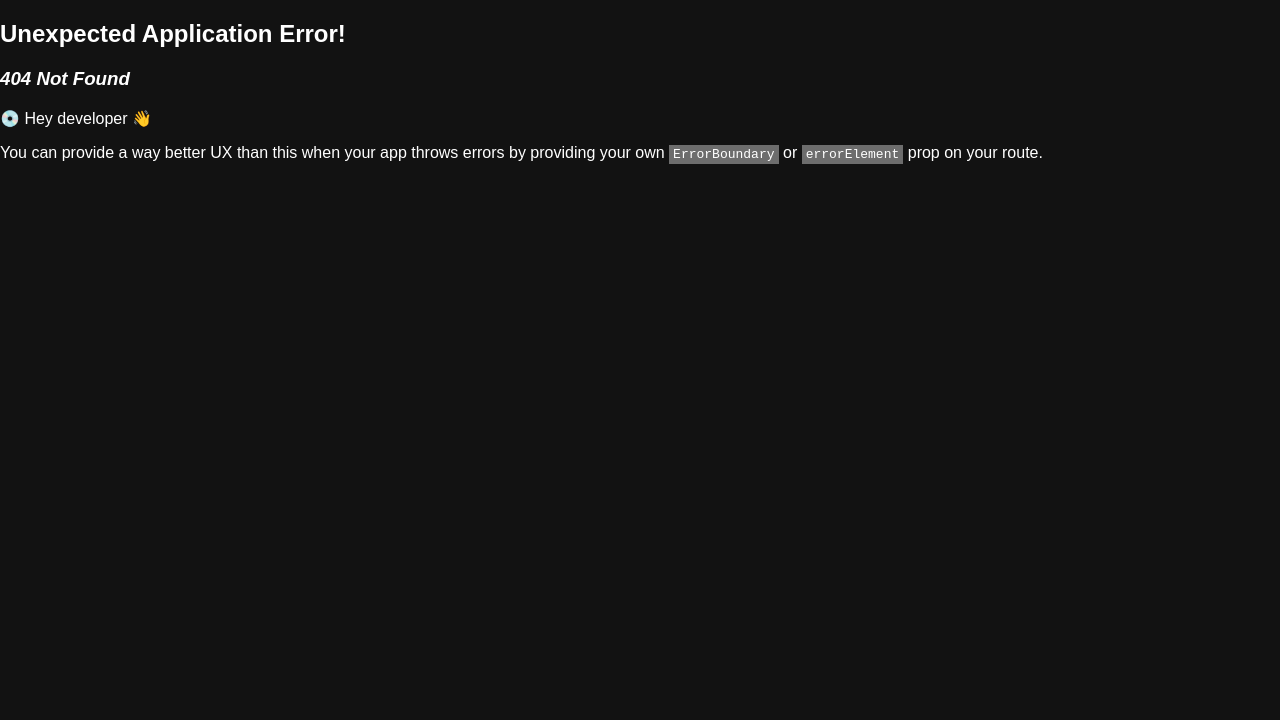
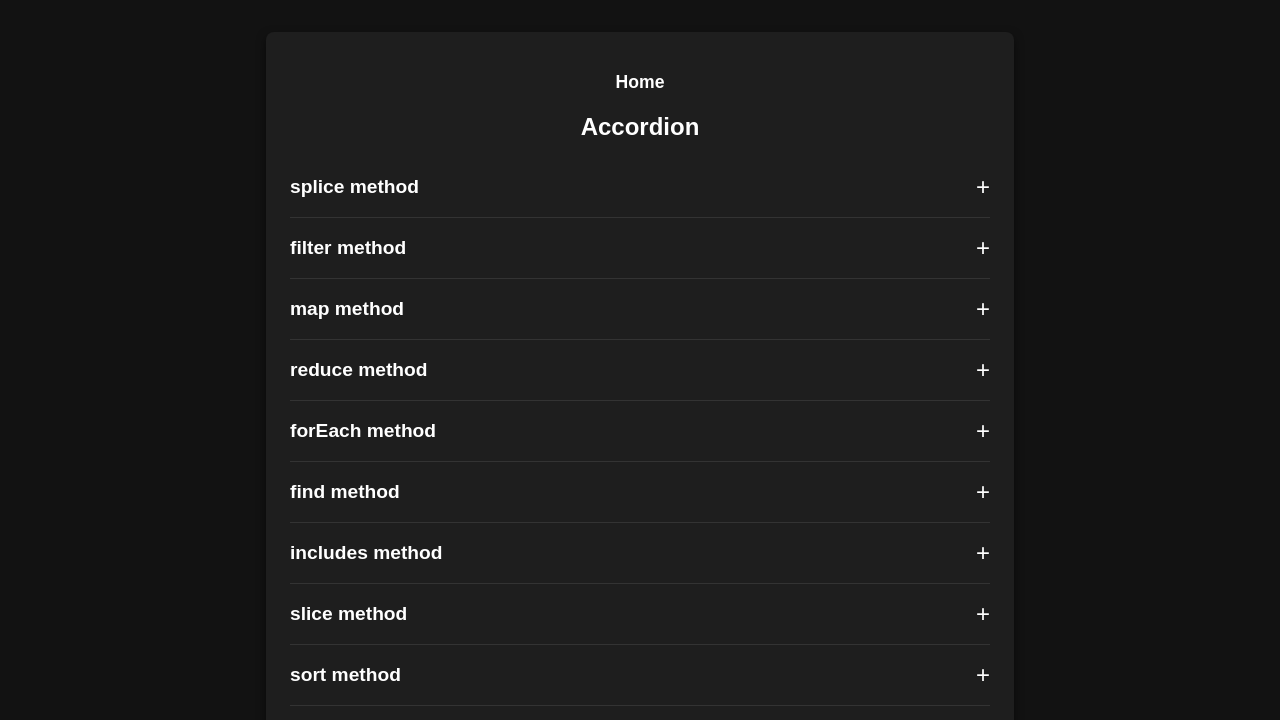
Before and after one commit to dhruvdivecha/React.js-Mini-projects, a React (Vite) app: page /accordian in a window 1280 px wide. Before the commit this address had no page. Shown: the top 720 px of the page. Built offline with nearby package versions, Linux system fonts and the light colour scheme.

Commit message:
added new project

```diff
--- a/src/components/Homepage.jsx
+++ b/src/components/Homepage.jsx
@@ -8,6 +8,8 @@ function Homepage() {
       <div className="links">
         <Link to="/counter">Go to Counter</Link>
         <Link to="/todo">Go to Todo</Link>
+        <Link to="/accordian">Go to Accordian</Link>
+        <Link to="/recipe">Go to Recipes</Link>
       </div>
     </div>
   );
--- /dev/null
+++ b/src/components/accordian/Accordian.css
@@ -0,0 +1,79 @@
+.accordion-container {
+    background-color: #1e1e1e;
+    color: #fff;
+    padding: 1.5rem;
+    max-width: 700px;
+    margin: 2rem auto;
+    border-radius: 8px;
+    box-shadow: 0 4px 10px rgba(0, 0, 0, 0.5);
+  }
+
+  .home-link-container {
+    margin-bottom: 1rem;
+  }
+
+  .home-link {
+    color: #fff;
+    text-decoration: none;
+    font-size: 1.1rem;
+  }
+
+  .home-link:hover {
+    text-decoration: underline;
+  }
+
+  .accordion-title {
+    text-align: center;
+    margin-bottom: 1rem;
+  }
+
+  .accordion-item {
+    border-bottom: 1px solid #333;
+    padding: 1rem 0;
+  }
+
+  .accordion-header {
+    cursor: pointer;
+  }
+
+  .accordion-header-content {
+    display: flex;
+    justify-content: space-between;
+    align-items: center;
+  }
+
+  .accordion-item-title {
+    margin: 0;
+    font-size: 1.2rem;
+  }
+
+  .accordion-toggle-icon {
+    font-size: 1.5rem;
+    margin: 0;
+  }
+
+  .accordion-content {
+    margin-top: 0.5rem;
+    padding: 0.5rem;
+    background-color: #2e2e2e;
+    border-radius: 4px;
+  }
+
+  .accordion-syntax {
+    display: block;
+    background-color: #333;
+    color: #fff;
+    padding: 0.5rem;
+    border-radius: 4px;
+    font-family: monospace;
+    margin: 0 0 0.5rem 0;
+    white-space: pre-wrap;
+    word-wrap: break-word;
+    overflow-x: auto;
+  }
+
+  .accordion-description {
+    margin: 0;
+    white-space: pre-wrap;
+    line-height: 1.5;
+  }
--- /dev/null
+++ b/src/components/accordian/Accordian.jsx
@@ -0,0 +1,39 @@
+import { useState } from "react";
+import { accordionData } from "./accordianLogic";
+import "./Accordian.css";
+import { Link } from "react-router-dom";
+
+const Accordion = () => {
+  const [activeIndex, setActiveIndex] = useState(null);
+
+  const toggleAccordion = (index) => {
+    setActiveIndex(activeIndex === index ? null : index);
+  };
+
+  return (
+    <div className="accordion-container">
+      <div className="home-link-container">
+        <Link to="/" className="home-link">Home</Link>
+      </div>
+      <h2 className="accordion-title">Accordion</h2>
+      {accordionData.map((item, index) => (
+        <div key={index} className="accordion-item">
+          <div className="accordion-header" onClick={() => toggleAccordion(index)}>
+            <div className="accordion-header-content">
+              <h3 className="accordion-item-title">{item.title}</h3>
+              <p className="accordion-toggle-icon">{activeIndex === index ? '-' : '+'}</p>
+            </div>
+          </div>
+          {activeIndex === index && (
+            <div className="accordion-content">
+              <pre className="accordion-syntax">{item.syntax}</pre>
+              <p className="accordion-description">{item.description}</p>
+            </div>
+          )}
+        </div>
+      ))}
+    </div>
+  );
+};
+
+export default Accordion;
--- /dev/null
+++ b/src/components/accordian/accordianLogic.js
@@ -0,0 +1,74 @@
+export const accordionData = [
+    {
+      title: "splice method",
+      syntax: "array.splice(startIndex, deleteCount, item1, item2, ...);",
+      description:
+        "startIndex: Where in the array you start making changes.\n" +
+        "deleteCount: How many items to remove starting at that position.\n" +
+        "item1, item2, ...: Items to insert at that position."
+    },
+    {
+      title: "filter method",
+      syntax: "array.filter((element, index, array) => { ... });",
+      description:
+        "Iterates over each element in an array and returns a new array containing only the elements for which the callback returns true.\n" +
+        "element: The current element (often ignored using '_' if not needed).\n" +
+        "index: The index of the current element.\n" +
+        "array: The array being processed."
+    },
+    {
+      title: "map method",
+      syntax: "array.map((element, index, array) => { ... });",
+      description:
+        "Creates a new array with the results of calling a provided function on every element in the original array.\n" +
+        "element: The current element.\n" +
+        "index: The index of the current element.\n" +
+        "array: The array being processed."
+    },
+    {
+      title: "reduce method",
+      syntax: "array.reduce((accumulator, currentValue, index, array) => { ... }, initialValue);",
+      description:
+        "Executes a reducer function on each element of the array, resulting in a single output value.\n" +
+        "accumulator: The accumulated value returned from the last invocation of the callback, or the initialValue if provided.\n" +
+        "currentValue: The current element being processed.\n" +
+        "index: The current index of the element being processed.\n" +
+        "array: The original array."
+    },
+    {
+      title: "forEach method",
+      syntax: "array.forEach((element, index, array) => { ... });",
+      description:
+        "Executes a provided function once for each array element. Unlike map, it does not return a new array."
+    },
+    {
+      title: "find method",
+      syntax: "array.find((element, index, array) => { ... });",
+      description:
+        "Returns the first element in the array that satisfies the provided testing function.\n" +
+        "If no element satisfies the testing function, undefined is returned."
+    },
+    {
+      title: "includes method",
+      syntax: "array.includes(searchElement, fromIndex);",
+      description:
+        "Determines whether an array includes a certain element, returning true or false.\n" +
+        "searchElement: The element to search for.\n" +
+        "fromIndex: The position in the array at which to start the search."
+    },
+    {
+      title: "slice method",
+      syntax: "array.slice(beginIndex, endIndex);",
+      description:
+        "Returns a shallow copy of a portion of an array into a new array object.\n" +
+        "beginIndex: Zero-based index at which to begin extraction.\n" +
+        "endIndex: Zero-based index before which to end extraction (not included)."
+    },
+    {
+      title: "sort method",
+      syntax: "array.sort((a, b) => { ... });",
+      description:
+        "Sorts the elements of an array in place and returns the sorted array.\n" +
+        "The compare function (a, b) determines the sort order; if omitted, elements are converted to strings and sorted according to each character's Unicode code point value."
+    }
+  ];
```
Also changed, not shown: src/main.jsx (+10 -0 lines).
